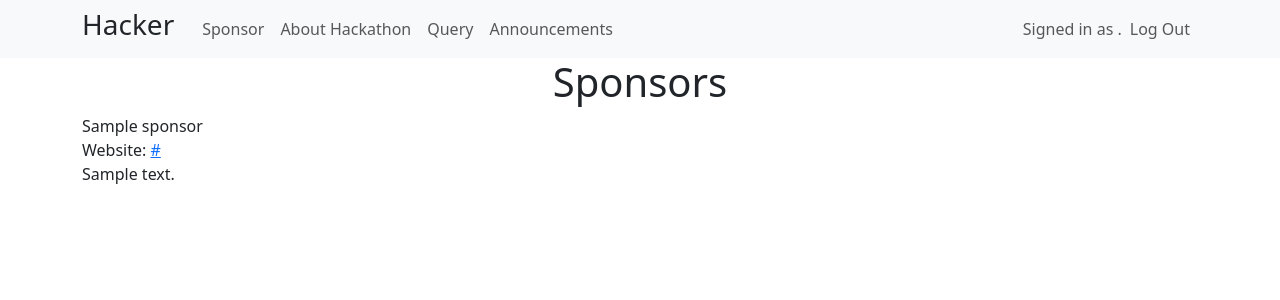
After one commit to aviiciii/hack4hackers, a Django app: template hackportal_dj/hacker/templates/hacker/sponsor.html in a window 1280 px wide. The commit adds this page. Shown: the top 300 px of the page. Run offline with Django 4.2, Linux system fonts and the light colour scheme; the template is opened without the code that fills it: values that come from a table or form of the project are taken from there, others are empty; tables that the repository leaves empty hold one stand-in row (values such as "Sample post").

Commit message:
sponors done

```diff
--- a/hackportal_dj/hacker/templates/hacker/navbar.html
+++ b/hackportal_dj/hacker/templates/hacker/navbar.html
@@ -24,7 +24,7 @@
         <!-- Left links -->
         <ul class="navbar-nav me-auto mb-2 mb-lg-0" style="margin-left:20px;">
             <li class="nav-item">
-                <a class="nav-link" href="">Sponsor</a>
+                <a class="nav-link" href="{% url 'h_sponsor' %}">Sponsor</a>
             </li>
             <li class="nav-item">
                 <a class="nav-link" href="">About Hackathon</a>
--- /dev/null
+++ b/hackportal_dj/hacker/templates/hacker/sponsor.html
@@ -0,0 +1,26 @@
+{% extends 'Hacker/layout.html' %}
+
+
+{% block body %}
+
+
+    <div class="container">
+        <div class="row">
+            <div class="col-md-12">
+                <h1 class="text-center">Sponsors</h1>
+
+                {% for sponsor in sponsors %}
+                    {{ sponsor.name }} <br>
+                    Website: <a href="{{ sponsor.website }}">{{ sponsor.website }}</a><br>
+                    {{ sponsor.description }} <br>
+                {% endfor %}
+            </div>
+        </div>
+
+
+    </div>
+
+
+
+
+{% endblock body %}
--- a/hackportal_dj/hacker/urls.py
+++ b/hackportal_dj/hacker/urls.py
@@ -7,6 +7,7 @@ urlpatterns = [
 
     path("", views.index, name="h_index"),
     path("announcement/", views.announcement, name="h_announcement"),
+    path("sponsor/", views.sponsor, name="h_sponsor"),
    # path("hackthon/", views.hackathon_details, name="o_hackathon_details"),
    # path("sponsor/", views.sponsor_details, name="o_sponsor_details"),
     #path("team/", views.team_details, name="o_team_details"),
```
Also changed, not shown: hackportal_dj/hacker/views.py (+16 -0 lines).
